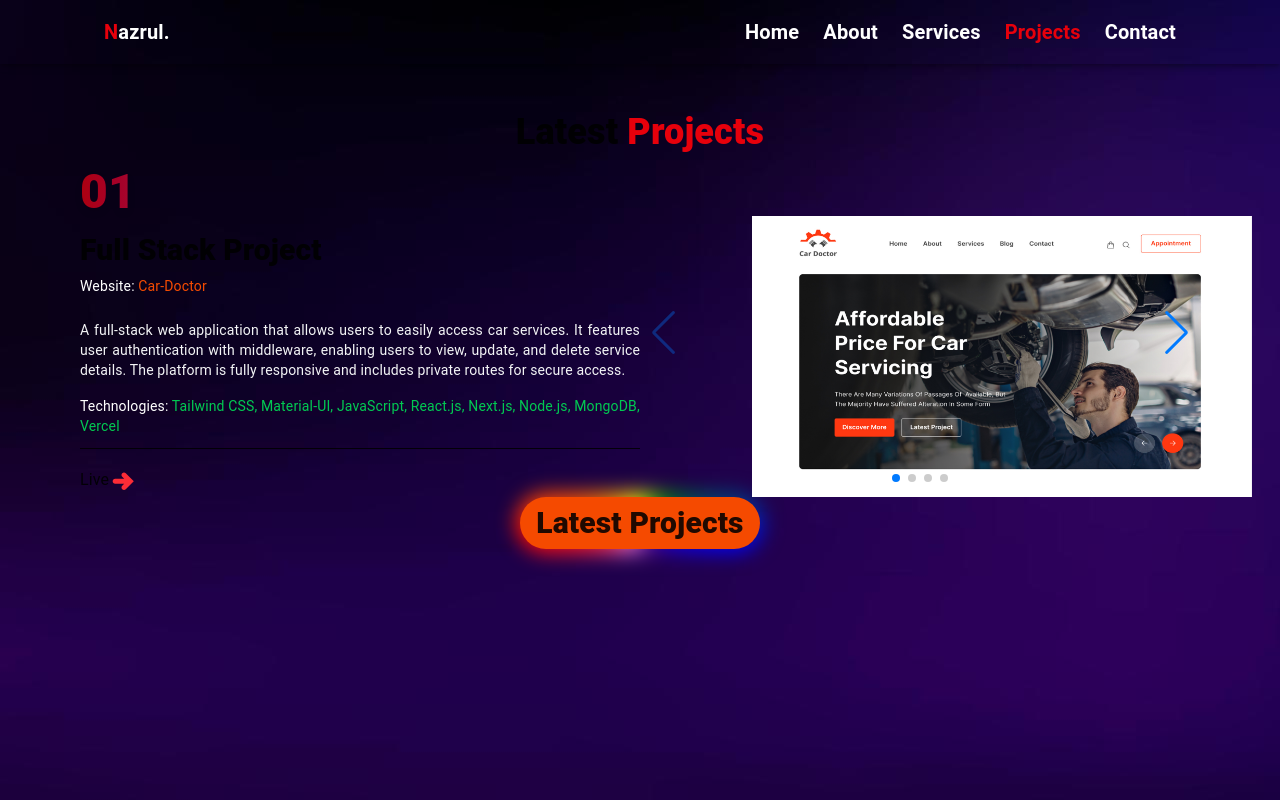
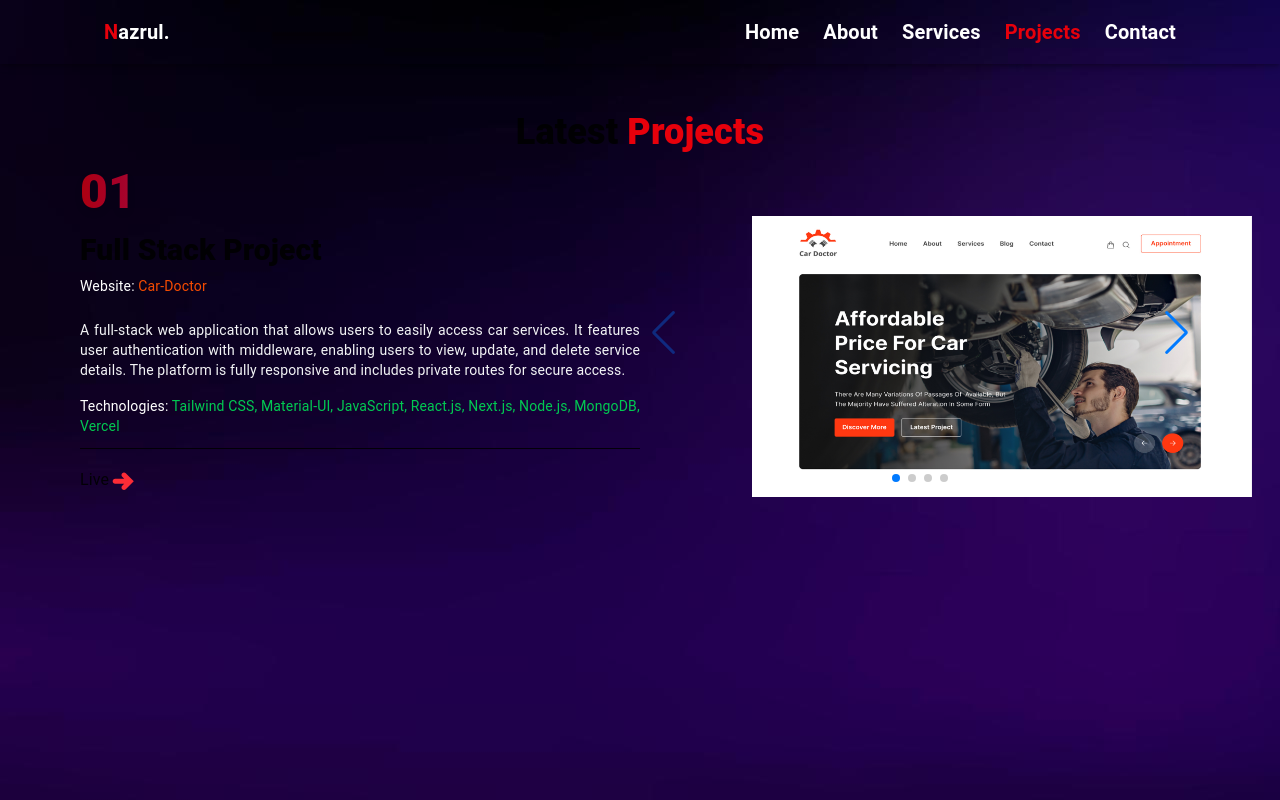
Before and after one commit to Nazrul144/nazrul-portfolio, a Next.js app: page /projects in a window 1280 px wide. Built offline with nearby package versions, Linux system fonts and the light colour scheme.

Commit message:
Portfolio completed

```diff
--- a/src/app/projects/page.jsx
+++ b/src/app/projects/page.jsx
@@ -1,42 +1,39 @@
 "use client";
 import Projects from "@/components/homePage/Projects";
-import { useTime, useTransform, motion, useSpring } from "framer-motion";
-import React, { useEffect } from "react";
+import React from "react";
+// import { useTime, useTransform, motion, useSpring } from "framer-motion";
 
 const Page = () => {
-  const time = useTime();
-  const rotate = useTransform(time, [0, 8000], [50, 360], {
-    clamp: false,
-  });
-  const rotatingBg = useTransform(rotate, (r) => {
-    return `conic-gradient(from ${r}deg,
-            red 0deg, orange 50deg,
-            yellow 100deg, green 150deg,
-            blue 200deg, indigo 250deg,
-            violet 300deg, red 360deg)`;
-  });
+  // const time = useTime();
+  // const rotate = useTransform(time, [0, 8000], [50, 360], {
+  //   clamp: false,
+  // });
+  // const rotatingBg = useTransform(rotate, (r) => {
+  //   return `conic-gradient(from ${r}deg,
+  //           red 0deg, orange 50deg,
+  //           yellow 100deg, green 150deg,
+  //           blue 200deg, indigo 250deg,
+  //           violet 300deg, red 360deg)`;
+  // });
 
-  const pulse = useSpring(0, { damping: 0, mass: 5, stiffness: 10 });
-  const pulseBg = useTransform(pulse, (r) => {
-    return `blur(10px)`;
-  });
+  // const pulse = useSpring(0, { damping: 0, mass: 10, stiffness: 10 });
+  // const pulseBg = useTransform(pulse, (r) => {
+  //   return `blur(10px)`;
+  // });
 
-  useEffect(() => {
-    pulse.set(10);
-  }, []);
+  // useEffect(() => {
+  //   pulse.set(10);
+  // }, []);
 
   return (
     <div>
         <Projects/>
-      <div className="flex justify-center items-center gap-10">
+      {/* <div className="flex justify-center items-center gap-10 mt-16">
         <div className="relative">
-          <button className="z-10 relative bg-orange-600 rounded-full px-4 py-2 cursor-pointer hover:bg-green-400 duration-300 ease-in-out text-3xl font-extrabold">Latest Projects</button>
-          <motion.div className="absolute  -inset-1 rounded-full" style={{ background: rotatingBg, filter: pulseBg}} />
-
-
-
-        </div>
-      </div>
+          <button className="z-10 relative bg-orange-600 rounded-full px-4 py-2 cursor-pointer text-black hover:bg-purple-800 duration-300 ease-in-out text-3xl font-extrabold">More Projects</button>
+          <motion.div className="absolute  -inset-1 rounded-full" style={{ background: rotatingBg, filter: pulseBg}} /> */}
+        {/* </div>
+      </div> */}
 
     </div>
   );
--- a/src/components/homePage/Header.jsx
+++ b/src/components/homePage/Header.jsx
@@ -66,7 +66,7 @@ const Header = () => {
   }, []);
 
   return (
-    <div>
+    <div className="px-4">
       <Particles
         id="tsparticles"
         init={particlesInit}
@@ -140,7 +140,7 @@ const Header = () => {
       <div className="px-4 lg:px-20">
         <div className="flex flex-col-reverse lg:flex-row  items-center lg:gap-32 lg:mt-20">
           <div className="lg:w-[50%]">
-            <h1 className="font-extrabold text-xl lg:text-4xl mt-6">
+            <h1 className="font-extrabold text-xl lg:text-4xl mt-6 px-4 lg:px-0">
               <Typewriter
                 options={{
                   strings: ['Hi, I am <span class="text-red-600">Nazrul</span> Islam'],
@@ -150,7 +150,7 @@ const Header = () => {
                 }}
               />
             </h1>
-            <h1 className="mt-4">
+            <h1 className="mt-4 px-4 lg:px-0">
               <Typewriter
                 options={{
                   strings: ['<span class="text-red-600 lg:font-extrabold shadow-2xl">Frontend</span> Web Developer'],
@@ -160,7 +160,7 @@ const Header = () => {
                 }}
               />
             </h1>
-            <p className="text-justify mt-4 text-sm text-gray-100">
+            <p className="text-justify mt-4 text-sm text-gray-100 px-4 lg:px-0">
               Hi, I’m Nazrul Islam, a passionate Frontend Web Developer from Bangladesh. I specialize in building seamless,
               user-friendly web applications using modern technologies like HTML, CSS, Tailwind CSS, JavaScript, React, Next.js,
               Firebase, Express, and MongoDB. With a strong focus on performance, usability, and design, I craft web experiences
@@ -176,12 +176,12 @@ const Header = () => {
             </p>
             <button
               onClick={() => setShowFullText(!showFullText)}
-              className="border-[1px] text-white rounded-full text-xs border-red-600 px-4 py-2 bg-transparent font-bold  cursor-pointer mt-4 hover:bg-pink-600 hover:shadow-[0_0_20px_5px_rgba(236,72,153,0.6)] transition-all duration-300 ease-in-out"
+              className="border-[1px] text-white rounded-full text-xs border-red-600 px-4 py-2 bg-transparent font-bold  cursor-pointer mt-4 hover:bg-pink-600 hover:shadow-[0_0_20px_5px_rgba(236,72,153,0.6)] transition-all duration-300 ease-in-out ml-4 lg:ml-0"
             >
               {showFullText ? "Read Less" : "Read More"}
             </button>
 
-            <div className="flex items-center gap-12">
+            <div className="flex items-center gap-8 ml-1 lg:ml-0 ">
               <div>
                 <button className="border-[1px] text-white rounded-full text-xs border-red-600 px-4 py-2 bg-transparent font-bold flex gap-2 items-center hover:bg-pink-600 hover:shadow-[0_0_20px_5px_rgba(236,72,153,0.6)] transition-all duration-300 ease-in-out mt-12">
                   <a className="flex items-center gap-2" href="/cover/cv.pdf" download="cv">
--- a/src/components/homePage/Services.jsx
+++ b/src/components/homePage/Services.jsx
@@ -16,7 +16,7 @@ const Services = () => {
 
   return (
     <div className="lg:px-20 px-4">
-      <h1 className="font-extrabold text-4xl text-center mt-6 lg:mt-12 mb-12">
+      <h1 className="font-extrabold text-4xl text-center mt-4 lg:mt-8 mb-12">
         <Typewriter
           options={{
             strings: ['My <span class="text-red-600">Services</span>'],
```
